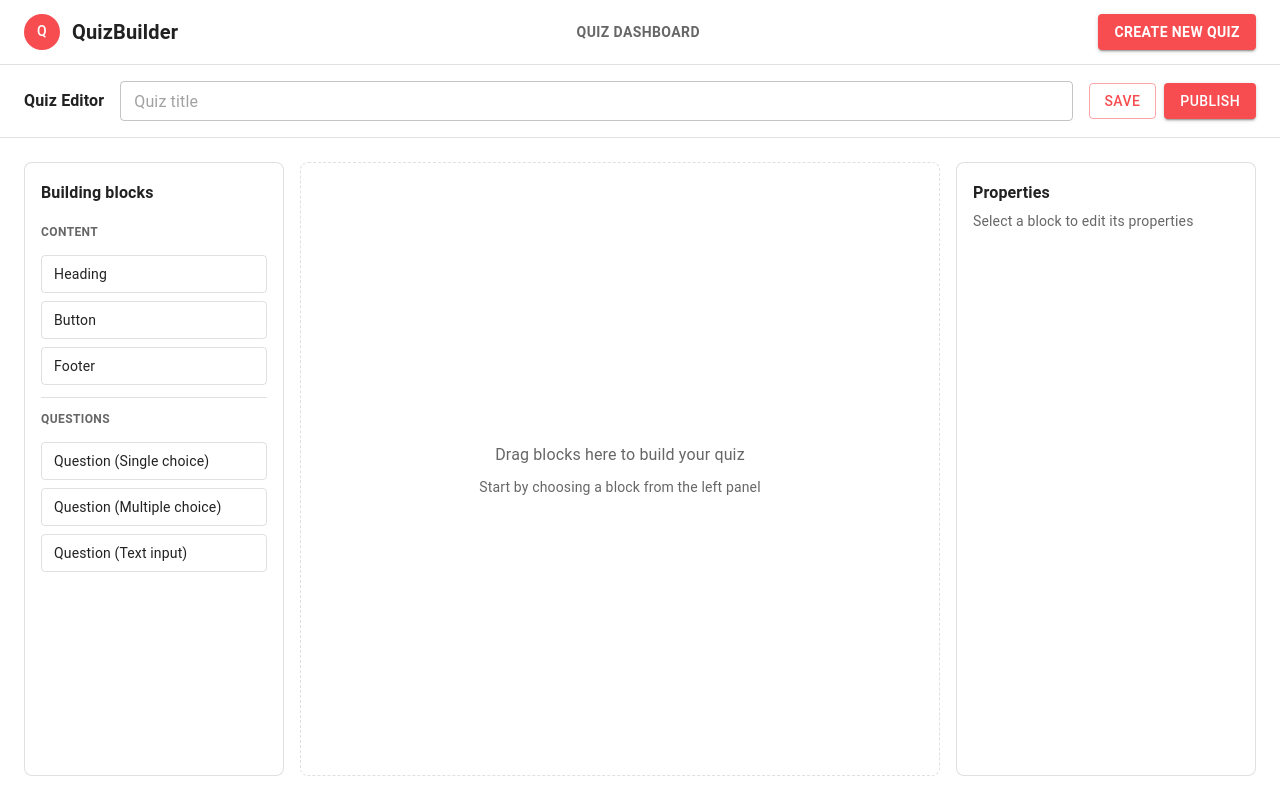
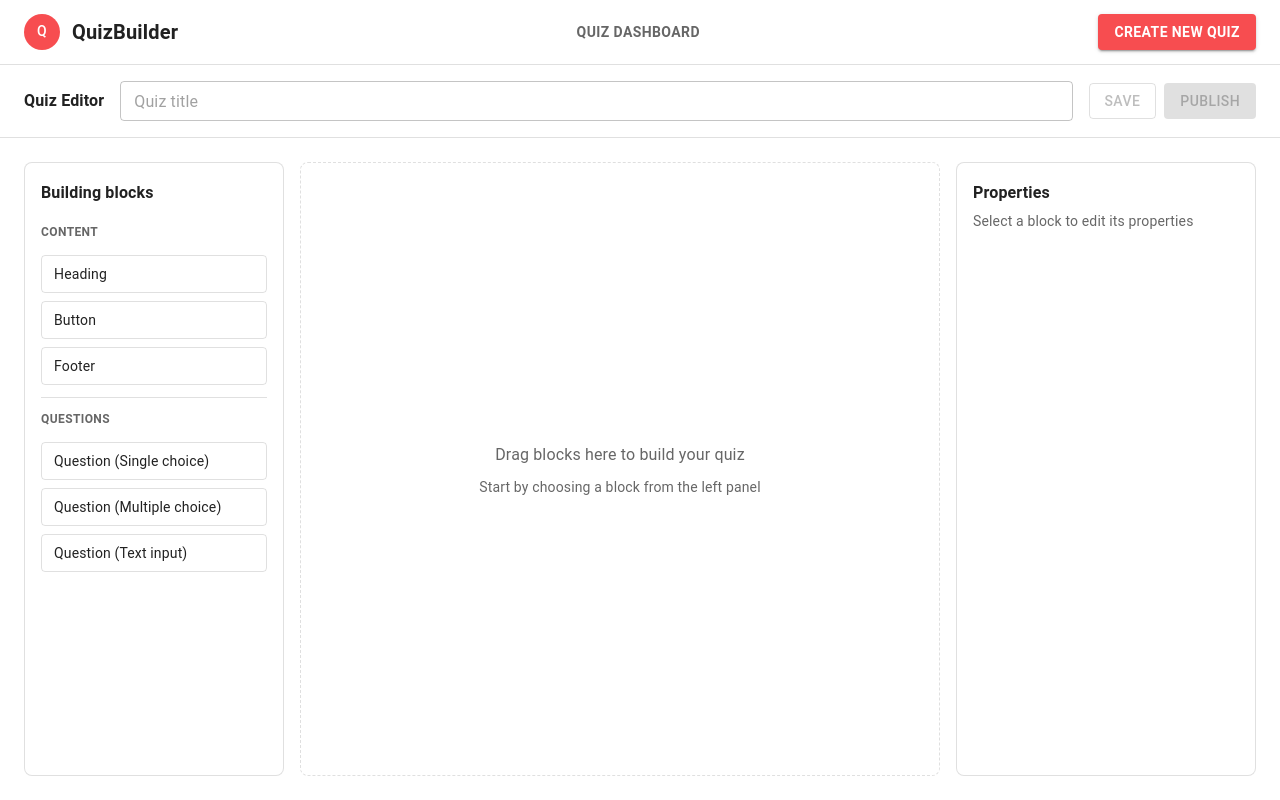
Before and after one commit to RomanButsko/quize-front, a Next.js app: page /quiz/edit in a window 1280 px wide. Built offline with nearby package versions, Linux system fonts and the light colour scheme; what @mui/material-nextjs would draw is missing.

Commit message:
refactor: title validation

```diff
--- a/src/shared/store/editor/editor.slice.ts
+++ b/src/shared/store/editor/editor.slice.ts
@@ -16,6 +16,9 @@ export const editorSlice = createSlice({
     setQuizInfo(state, action: PayloadAction<QuizInfoPayload>) {
       state.quizId = action.payload.id;
       state.title = action.payload.title;
+    },
+    setQuizTitle(state, action: PayloadAction<string>) {
+      state.title = action.payload;
     },
     setBlocks(state, action: PayloadAction<QuizBlock[]>) {
       state.blocks = action.payload;
@@ -45,7 +48,7 @@ export const editorSlice = createSlice({
   },
 });
 
-export const { setQuizInfo, setBlocks, selectBlock, addBlock, updateBlock, removeBlock, resetEditor } =
+export const { setQuizInfo, setQuizTitle, setBlocks, selectBlock, addBlock, updateBlock, removeBlock, resetEditor } =
   editorSlice.actions;
 
 export const editorReducer = editorSlice.reducer;
--- /dev/null
+++ b/src/widgets/header/model/use-editor-actions-state.ts
@@ -0,0 +1,25 @@
+'use client';
+
+import { setQuizTitle } from '@/shared/store';
+import { useAppDispatch, useAppSelector } from '@/shared/store/hooks';
+
+export const useEditorActionsState = () => {
+  const dispatch = useAppDispatch();
+
+  const title = useAppSelector((state) => state.editor.title);
+  const blocksCount = useAppSelector((state) => state.editor.blocks.length);
+
+  const updateTitle = (title: string) => {
+    dispatch(setQuizTitle(title));
+  };
+
+  const hasTitle = title.trim().length > 0;
+  const hasBlocks = blocksCount > 0;
+
+  return {
+    title,
+    isSaveDisabled: !hasTitle || !hasBlocks,
+    isPublishDisabled: !hasTitle || !hasBlocks,
+    updateTitle,
+  };
+};
--- a/src/widgets/header/ui/editor-header.tsx
+++ b/src/widgets/header/ui/editor-header.tsx
@@ -1,5 +1,8 @@
+'use client';
+
 import { Box, Button, Stack, TextField, Typography } from '@mui/material';
 import { sx } from '@/shared/lib';
+import { useEditorActionsState } from '../model/use-editor-actions-state';
 
 const styles = sx({
   root: {
@@ -33,6 +36,8 @@ const styles = sx({
 });
 
 export const EditorHeader = () => {
+  const { title, isSaveDisabled, isPublishDisabled, updateTitle } = useEditorActionsState();
+
   return (
     <Box sx={styles.root}>
       <Stack
@@ -49,13 +54,25 @@ export const EditorHeader = () => {
           size='small'
           placeholder='Quiz title'
           sx={styles.input}
+          value={title}
+          onChange={(event) => updateTitle(event.target.value)}
         />
         <Stack
           direction='row'
           sx={styles.actions}
         >
-          <Button variant='outlined'>Save</Button>
-          <Button variant='contained'>Publish</Button>
+          <Button
+            variant='outlined'
+            disabled={isSaveDisabled}
+          >
+            Save
+          </Button>
+          <Button
+            variant='contained'
+            disabled={isPublishDisabled}
+          >
+            Publish
+          </Button>
         </Stack>
       </Stack>
     </Box>
```
